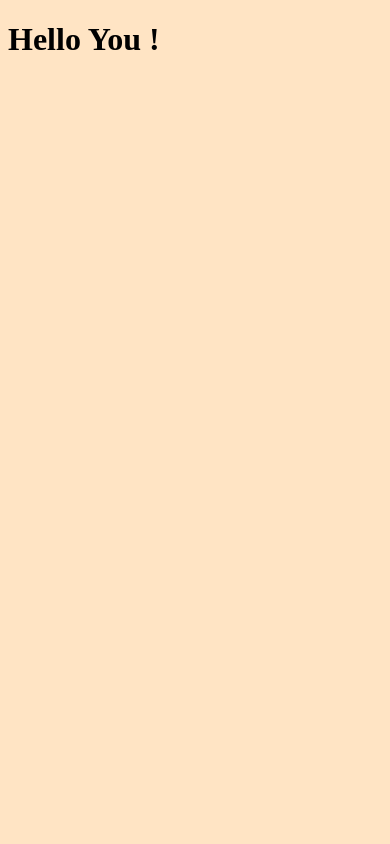
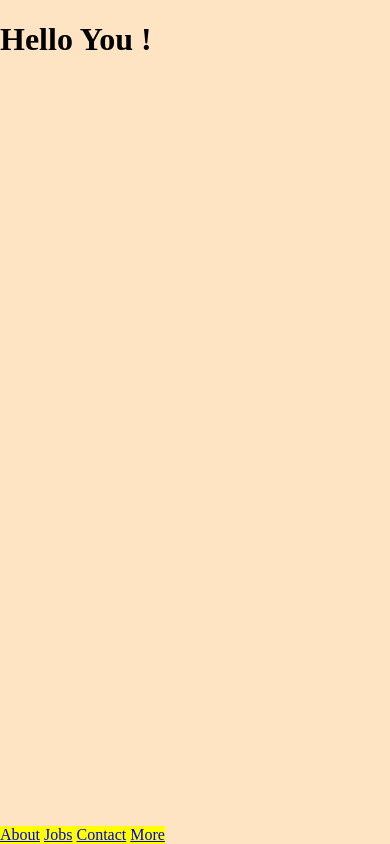
Before and after one commit to benjp009/bp9-website, a website built with webpack: page src/index.html in a window 390 px wide. Built offline with nearby package versions, Linux system fonts and the light colour scheme.

Commit message:
Add navigation

```diff
--- a/package.json
+++ b/package.json
@@ -20,6 +20,7 @@
   },
   "homepage": "https://github.com/benjp009/bp9-website#readme",
   "devDependencies": {
+    "@fortawesome/fontawesome-free": "^5.15.4",
     "css-loader": "^6.5.1",
     "html-webpack-plugin": "^5.5.0",
     "style-loader": "^3.3.1",
--- a/src/index.html
+++ b/src/index.html
@@ -6,6 +6,14 @@
     <title>BP9 Website</title>
 </head>
 <body>
+  <header>
+    <nav class="navigation">
+      <a href="/about/">About</a>
+      <a href="/jobs/">Jobs</a>
+      <a href="/contact/">Contact</a>
+      <a href="/more/">More</a>
+    </nav>
+  </header>
     <h1>Hello You !</h1>
 </body>
 </html>
--- a/src/style.css
+++ b/src/style.css
@@ -1,7 +1,16 @@
 body {
   background-color: bisque;
+  margin: 0;
 }
 
 .hello {
   color: red;
 }
+
+@media only screen and (max-width: 600px) {
+  .navigation {
+    background-color: yellow;
+    position: absolute;
+    bottom: 0;
+  }
+}
```
Also changed, not shown: dist/index.html, dist/main.js, 1 other file.
